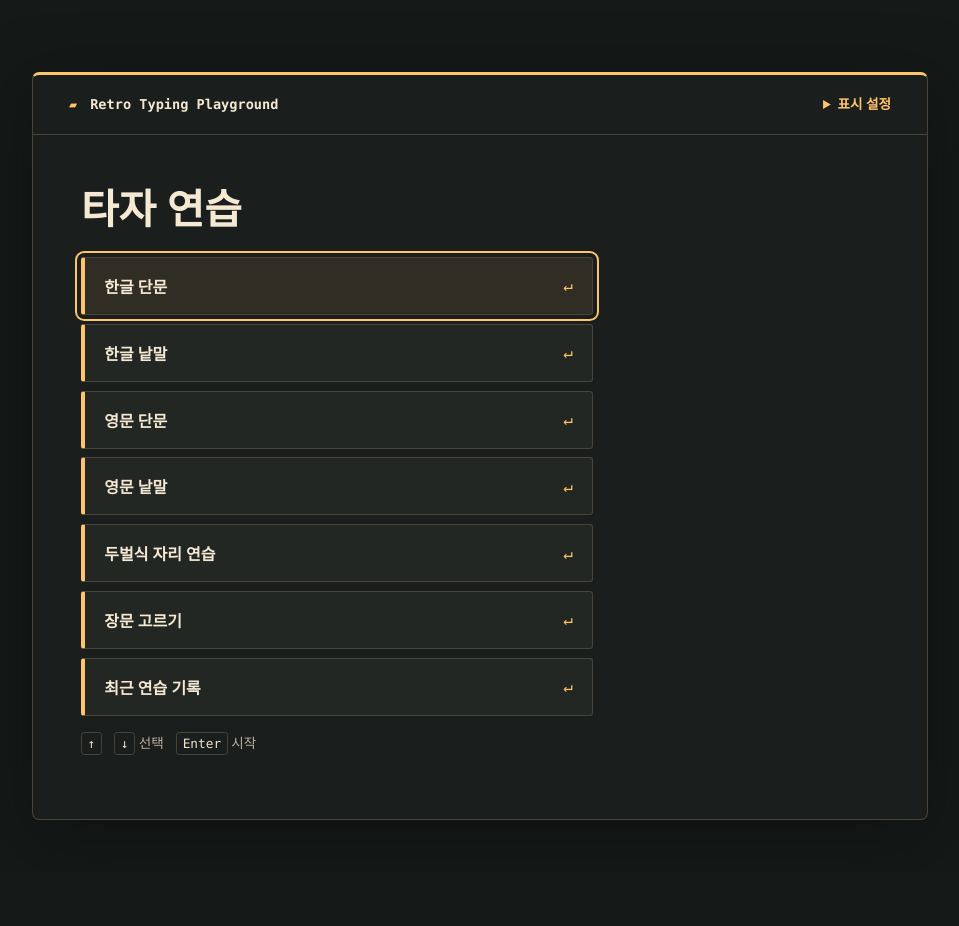
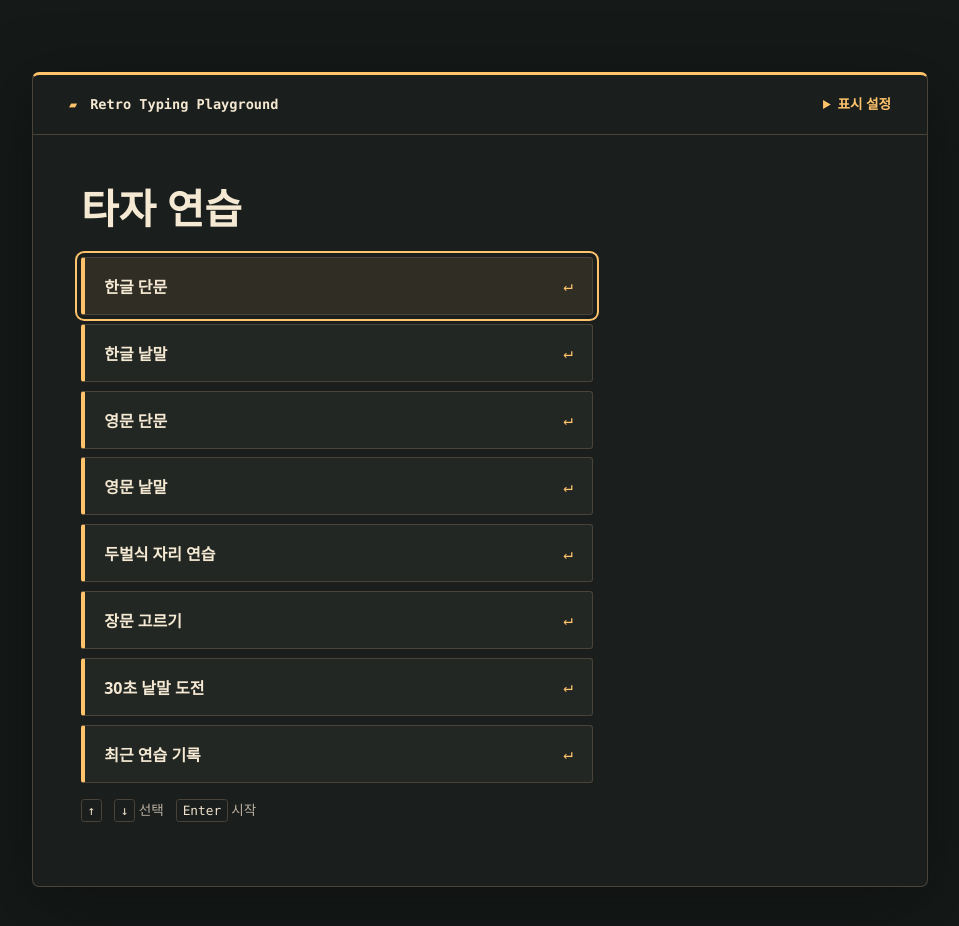
Before and after one commit to SaehwanPark/retro-typing-playground, a React (Vite) app: page / in a window 1280 px wide. Shown: the top 926 px of the page, without its empty margins (160-1119 px from the left). Before the commit the page ends 872 px from the top, so only its background shows below. Built offline with nearby package versions, Linux system fonts and the light colour scheme.

Commit message:
feat: add a 30-second Korean word challenge

```diff
--- a/src/app/usePractice.ts
+++ b/src/app/usePractice.ts
@@ -11,11 +11,13 @@ import type { PracticeSession, TypingScore } from "../domain/typing";
 import type { PracticeRecord } from "../domain/history";
 
 export const historyEntry = { id: "history", label: "최근 연습 기록", kind: "history" } as const;
+export const challengeEntry = { id: "challenge", label: "30초 낱말 도전", kind: "challenge" } as const;
 
 export type PracticeState =
   | { screen: "menu"; selected: string | null }
   | { screen: "library"; selected: string | null }
   | { screen: "history" }
+  | { screen: "challenge" }
   | {
     screen: "practice";
     activity: TextActivity;
@@ -34,6 +36,7 @@ export type AppAction =
   | { type: "start"; activity: Activity | ArticleActivity }
   | { type: "open-library" }
   | { type: "open-history" }
+  | { type: "open-challenge" }
   | { type: "input-changed"; input: string; at: number }
   | ({ type: "submit" } & CompletionTime)
   | ({ type: "position-key"; key: PositionKey } & CompletionTime)
@@ -105,6 +108,7 @@ function reduceArticlePractice(state: Extract<PracticeState, { screen: "article"
 export function reducePracticeState(state: PracticeState, action: AppAction): PracticeState {
   if (action.type === "open-library") return { screen: "library", selected: null };
   if (action.type === "open-history") return { screen: "history" };
+  if (action.type === "open-challenge") return { screen: "challenge" };
   if (action.type === "start") return startActivity(action.activity);
   if (state.screen === "menu") return state;
   if (state.screen === "library") {
@@ -112,6 +116,9 @@ export function reducePracticeState(state: PracticeState, action: AppAction): Pr
   }
   if (state.screen === "history") {
     return action.type === "return-to-menu" ? { screen: "menu", selected: historyEntry.id } : state;
+  }
+  if (state.screen === "challenge") {
+    return action.type === "return-to-menu" ? { screen: "menu", selected: challengeEntry.id } : state;
   }
   if (action.type === "return-to-menu") {
     const screen = state.activity.kind === "article" ? "library" : "menu";
@@ -143,8 +150,7 @@ type SessionAction = AppAction | { type: "saved"; id: string };
 
 function completedRecord(before: PracticeState, after: PracticeState, action: AppAction): PracticeRecord | null {
   if (action.type !== "submit" && action.type !== "position-key") return null;
-  if (before.screen === "menu" || before.screen === "library" || before.screen === "history" ||
-      before.screen === "result") return null;
+  if (!("activity" in before) || before.screen === "result") return null;
   const score = after.screen === "result" ? after.score
     : (before.screen === "practice" && after.screen === "practice" && after.round > before.round)
       ? after.previous : null;
--- /dev/null
+++ b/src/content/challengeWords.ts
@@ -0,0 +1,4 @@
+export const challengeWords = [
+  "바람", "새벽", "연못", "우산", "모래", "햇살", "노을",
+  "고래", "구름", "별빛", "산책", "물결", "종이", "나무",
+] as const;
--- /dev/null
+++ b/src/domain/challenge.ts
@@ -0,0 +1,53 @@
+import { normalizeInput } from "./typing";
+import type { NonEmpty } from "../content/lessons";
+
+export const challengeDurationMs = 30_000;
+
+export type ChallengeState =
+  | { phase: "ready" }
+  | { phase: "running"; startedAt: number; now: number; solved: number; input: string; missed: boolean }
+  | { phase: "finished"; solved: number; elapsedMs: number; timedOut: boolean };
+
+export type ChallengeAction =
+  | { type: "start"; at: number }
+  | { type: "tick"; at: number }
+  | { type: "input"; input: string; at: number }
+  | { type: "submit"; at: number }
+  | { type: "stop"; at: number };
+
+export function targetWord(words: NonEmpty<string>, solved: number): string {
+  return words[solved % words.length] ?? words[0];
+}
+
+export function advanceChallenge(
+  words: NonEmpty<string>,
+  state: ChallengeState,
+  action: ChallengeAction,
+): ChallengeState {
+  if (action.type === "start" && state.phase !== "running") {
+    return { phase: "running", startedAt: action.at, now: action.at, solved: 0, input: "", missed: false };
+  }
+  if (state.phase !== "running" || action.type === "start") return state;
+
+  const elapsedMs = Math.max(0, action.at - state.startedAt);
+  const timedOut = elapsedMs >= challengeDurationMs;
+  if (timedOut || action.type === "stop") {
+    return {
+      phase: "finished",
+      solved: state.solved,
+      elapsedMs: Math.min(challengeDurationMs, elapsedMs),
+      timedOut,
+    };
+  }
+
+  switch (action.type) {
+    case "tick":
+      return { ...state, now: action.at };
+    case "input":
+      return { ...state, now: action.at, input: normalizeInput(action.input), missed: false };
+    case "submit":
+      return state.input === targetWord(words, state.solved)
+        ? { ...state, now: action.at, solved: state.solved + 1, input: "", missed: false }
+        : { ...state, now: action.at, missed: true };
+  }
+}
--- a/src/ui/App.tsx
+++ b/src/ui/App.tsx
@@ -1,4 +1,4 @@
-import { completionTime, historyEntry, usePracticeState } from "../app/usePractice";
+import { challengeEntry, completionTime, historyEntry, usePracticeState } from "../app/usePractice";
 import { useHistory } from "../app/useHistory";
 import { useTextSize } from "../app/useTextSize";
 import { activities } from "../content/lessons";
@@ -7,6 +7,7 @@ import { splitCharacters } from "../domain/typing";
 import { comparableRecord } from "../domain/history";
 import { ActivityMenu } from "./ActivityMenu";
 import { ArticleView } from "./ArticleView";
+import { ChallengeView } from "./ChallengeView";
 import { DisplaySettings } from "./DisplaySettings";
 import { HistoryView } from "./HistoryView";
 import { PositionView } from "./PositionView";
@@ -16,6 +17,7 @@ import { ResultView } from "./ResultView";
 const mainActivities = [
   ...activities,
   ...(articles.length ? [{ ...libraryEntry, kind: "library" as const }] : []),
+  challengeEntry,
   historyEntry,
 ];
 const articleList = articles.map((article) => ({
@@ -45,11 +47,14 @@ export function App() {
           selected={state.selected}
           onStart={(activity) => {
             if (activity.kind === "library") dispatch({ type: "open-library" });
+            else if (activity.kind === "challenge") dispatch({ type: "open-challenge" });
             else if (activity.kind === "history") dispatch({ type: "open-history" });
             else dispatch({ type: "start", activity });
           }}
         />
       )}
+
+      {state.screen === "challenge" && <ChallengeView onBack={back} />}
 
       {state.screen === "history" && (
         <HistoryView records={history.records} onClear={history.reset} onBack={back} />
--- /dev/null
+++ b/src/ui/ChallengeView.tsx
@@ -0,0 +1,109 @@
+import { useEffect, useReducer, useState } from "react";
+import { challengeWords } from "../content/challengeWords";
+import { advanceChallenge, challengeDurationMs, targetWord } from "../domain/challenge";
+import type { ChallengeAction, ChallengeState } from "../domain/challenge";
+import { TypingInput } from "./TypingInput";
+import { useFocus } from "./useFocus";
+
+type ChallengeViewProps = { onBack: () => void };
+
+function reduce(state: ChallengeState, action: ChallengeAction): ChallengeState {
+  return advanceChallenge(challengeWords, state, action);
+}
+
+export function ChallengeView({ onBack }: ChallengeViewProps) {
+  const [state, dispatch] = useReducer(reduce, { phase: "ready" });
+  const [blocked, setBlocked] = useState(false);
+  const startButton = useFocus<HTMLButtonElement>(state.phase === "ready");
+  const result = useFocus<HTMLHeadingElement>(state.phase === "finished");
+  const running = state.phase === "running";
+  const start = () => {
+    setBlocked(false);
+    dispatch({ type: "start", at: performance.now() });
+  };
+  const stop = () => dispatch({ type: "stop", at: performance.now() });
+  const submit = () => {
+    setBlocked(false);
+    dispatch({ type: "submit", at: performance.now() });
+  };
+
+  useEffect(() => {
+    if (!running) return;
+    const timer = window.setInterval(() => dispatch({ type: "tick", at: performance.now() }), 150);
+    return () => window.clearInterval(timer);
+  }, [running]);
+
+  if (state.phase === "ready") {
+    return (
+      <section className="screen" onKeyDown={(event) => {
+        if (event.key === "Escape") onBack();
+      }}>
+        <button className="back" type="button" onClick={onBack}>← 메뉴</button>
+        <h1>30초 낱말 도전</h1>
+        <p className="lede">한글 낱말을 그대로 입력하고 Enter를 누르세요. 30초 동안 맞힌 낱말 수를 셉니다.</p>
+        <button ref={startButton} className="button" type="button" onClick={start}>도전 시작</button>
+      </section>
+    );
+  }
+
+  if (state.phase === "finished") {
+    return (
+      <section className="screen" onKeyDown={(event) => {
+        if (event.repeat || event.nativeEvent.isComposing) return;
+        if (event.key === "Escape") onBack();
+        if (event.key === "Enter" && event.target === result.current) start();
+      }}>
+        <h1 ref={result} tabIndex={-1} aria-describedby="challenge-outcome">도전 결과</h1>
+        <p className="lede" id="challenge-outcome">{state.timedOut ? "시간이 끝났습니다." : "도전을 중단했습니다."}</p>
+        <dl className="scores">
+          <div><dt>맞힌 낱말</dt><dd>{state.solved}개</dd></div>
+          <div><dt>경과 시간</dt><dd>{(state.elapsedMs / 1000).toFixed(1)}초</dd></div>
+        </dl>
+        <div className="result-actions">
+          <button className="button" type="button" onClick={start}>다시 도전</button>
+          <button className="button secondary" type="button" onClick={onBack}>메뉴로 돌아가기</button>
+        </div>
+        <p className="keys"><kbd>Enter</kbd> 다시 도전 <kbd>Esc</kbd> 메뉴</p>
+      </section>
+    );
+  }
+
+  const remaining = Math.max(0, challengeDurationMs - (state.now - state.startedAt));
+  return (
+    <section className="screen">
+      <h1>30초 낱말 도전</h1>
+      <div className="target challenge-target">
+        <div className="target-label">
+          <span>남은 시간 {Math.ceil(remaining / 1_000)}초</span>
+          <span>맞힌 낱말 {state.solved}개</span>
+        </div>
+        <progress aria-label="남은 도전 시간" max={challengeDurationMs} value={remaining} />
+        <p id="typing-target">{targetWord(challengeWords, state.solved)}</p>
+      </div>
+      <div className="entry">
+        <label htmlFor="typing-input">따라 입력하기</label>
+        <TypingInput
+          key={state.solved}
+          language="ko"
+          onInput={(input, at) => {
+            setBlocked(false);
+            dispatch({ type: "input", input, at });
+          }}
+          onSubmit={submit}
+          onBack={stop}
+          onBlockedEdit={() => setBlocked(true)}
+        />
+      </div>
+      <div className="practice-actions">
+        <p className="keys" id="typing-hint"><kbd>Enter</kbd> 제출 <kbd>Esc</kbd> 중단</p>
+        <div className="result-actions">
+          <button className="button" type="button" onClick={submit}>제출</button>
+          <button className="button secondary" type="button" onClick={stop}>중단</button>
+        </div>
+      </div>
+      <p className="notice" role="status">
+        {blocked ? "낱말은 키보드로 직접 입력하세요." : state.missed ? "제시된 낱말과 같은지 확인하세요." : ""}
+      </p>
+    </section>
+  );
+}
--- a/src/ui/TypingInput.tsx
+++ b/src/ui/TypingInput.tsx
@@ -7,7 +7,7 @@ type TypingInputProps = {
   onInput: (value: string, at: number) => void;
   onSubmit: () => void;
   onBack: () => void;
-  onBlockedEdit: () => void;
+  onBlockedEdit?: () => void;
 };
 
 export function TypingInput({ language, onInput, onSubmit, onBack, onBlockedEdit }: TypingInputProps) {
@@ -59,11 +59,11 @@ export function TypingInput({ language, onInput, onSubmit, onBack, onBlockedEdit
       onKeyDown={handleKey}
       onPaste={(event) => {
         event.preventDefault();
-        onBlockedEdit();
+        onBlockedEdit?.();
       }}
       onDrop={(event) => {
         event.preventDefault();
-        onBlockedEdit();
+        onBlockedEdit?.();
       }}
     />
   );
--- a/src/ui/styles.css
+++ b/src/ui/styles.css
@@ -203,3 +203,5 @@ kbd:not(:first-child) { margin-inline-start: .55rem; }
 .history-list li { padding: .75rem 0; border-bottom: 1px solid var(--line); line-height: 1.6; }
 .history-list li > span { color: var(--quiet); font-size: .85rem; }
 .storage-notice { color: var(--amber); padding: .75rem clamp(1rem, 5vw, 3rem); margin: 0; border-top: 1px solid var(--line); }
+.challenge-target progress { display: block; width: 100%; margin: .7rem 0 0; accent-color: var(--amber); }
+.challenge-target #typing-target { color: var(--amber); font-weight: 700; }
```
Also changed, not shown: 3 other files (tests, documents, lock files or other folders).
